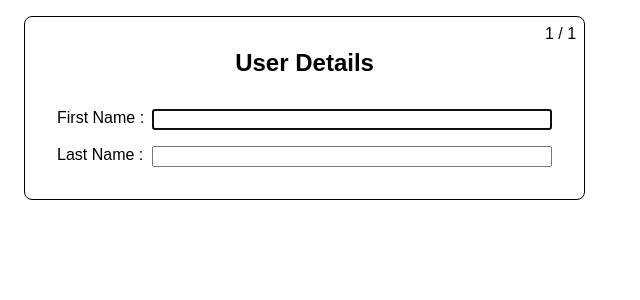
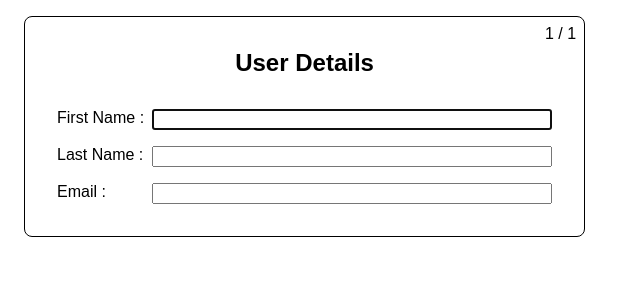
Before and after one commit to JohnMwendwa/multi-step-form, a React (Create React App) app: page / in a window 1280 px wide. Shown: the top 300 px of the page, without its empty margins (0-640 px from the left). Built offline with nearby package versions, Linux system fonts and the light colour scheme.

Commit message:
add email input fied

```diff
--- a/src/components/AccountDetailsForm.tsx
+++ b/src/components/AccountDetailsForm.tsx
@@ -14,6 +14,7 @@
 function AccountDetailsForm({
   firstName,
   lastName,
+  email,
   updateFields,
 }: AccountDetailsProps) {
   return (
@@ -36,6 +37,14 @@
         onChange={(e) => updateFields({ lastName: e.target.value })}
         required
       />
+      <label htmlFor="email">Email :</label>
+      <input
+        type="email"
+        id="email"
+        value={email}
+        onChange={(e) => updateFields({ email: e.target.value })}
+        required
+      />
     </FormWrapper>
   );
 }
```
